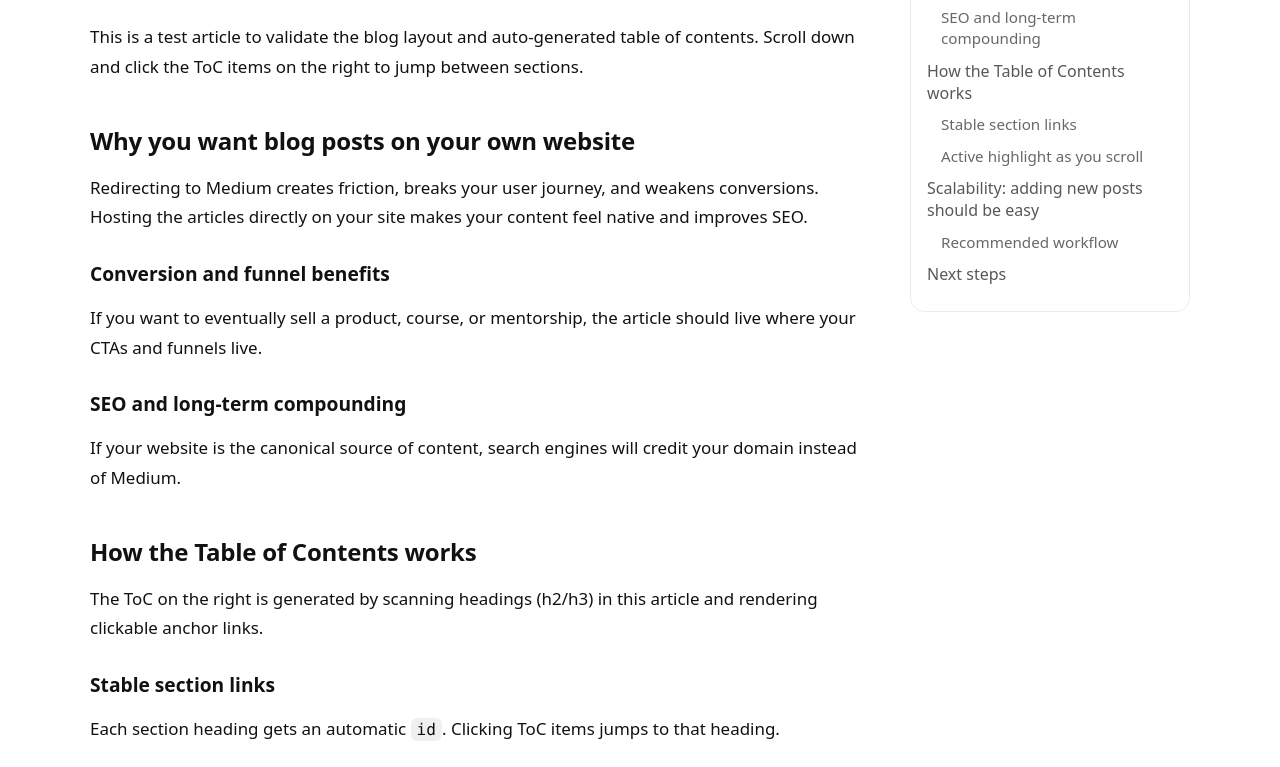
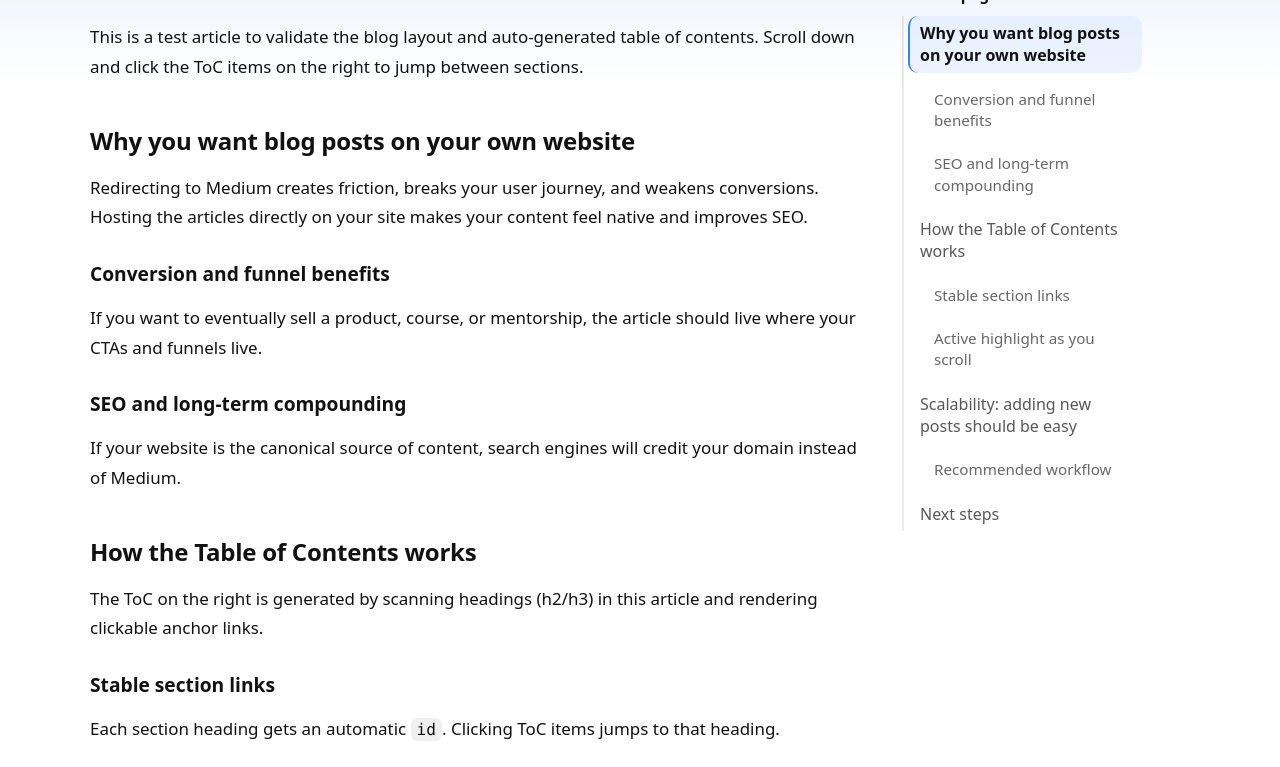
Before and after one commit to VAweng02/personal-website, a plain HTML site: page blog/test_post.html in a window 1280 px wide. Shown: the part 236-1003 px from the top of the page. Drawn offline with Linux system fonts and the light colour scheme.

Commit message:
started articles page remake

```diff
--- a/blog/test_post.html
+++ b/blog/test_post.html
@@ -5,12 +5,10 @@
   <meta name="viewport" content="width=device-width, initial-scale=1.0" />
   <title>Test Post — Table of Contents Demo</title>
 
-  <!-- Global + Blog styles -->
   <link rel="stylesheet" href="../styles/blog.css">
 </head>
 
-<body>
-  <!-- Minimal header (optional) -->
+<body class="blog-page">
   <header class="site-header">
     <div class="container">
       <a class="logo" href="../index.html">Vincent</a>
@@ -22,7 +20,6 @@
   </header>
 
   <main class="container blog-layout">
-    <!-- Article -->
     <article id="post-content" class="post">
       <header class="post-header">
         <h1 class="post-title">Test Post: Blog Page + Auto Table of Contents</h1>
@@ -87,20 +84,15 @@
       </ol>
 
       <h2>Next steps</h2>
-      <p>
-        If this looks good, next we can build:
-      </p>
+      <p>If this looks good, next we can build:</p>
       <ul>
         <li>A blog homepage (<code>blog.html</code>) showing all posts</li>
         <li>Optional: a JSON-driven blog index so you never manually edit HTML for the list</li>
       </ul>
 
-      <p>
-        End of test post ✅
-      </p>
+      <p>End of test post ✅</p>
     </article>
 
-    <!-- Table of Contents -->
     <aside class="toc">
       <div class="toc-card">
         <div class="toc-title">On this page</div>
@@ -115,7 +107,6 @@
     </div>
   </footer>
 
-  <!-- Scripts -->
   <script src="../js/toc.js"></script>
   <script>
     document.getElementById("year").textContent = new Date().getFullYear();
--- a/js/toc.js
+++ b/js/toc.js
@@ -40,7 +40,12 @@
 
   tocRoot.appendChild(ul);
 
-  // smooth scroll on click
+  const links = Array.from(tocRoot.querySelectorAll("a"));
+
+  // OPTIONAL: set initial active item once
+  if (links[0]) links[0].classList.add("active");
+
+  // smooth scroll + CLICK-ONLY active highlight
   tocRoot.addEventListener("click", (e) => {
     const a = e.target.closest("a");
     if (!a) return;
@@ -50,29 +55,12 @@
     if (!target) return;
 
     e.preventDefault();
+
+    // click-only highlight
+    links.forEach((l) => l.classList.remove("active"));
+    a.classList.add("active");
+
     target.scrollIntoView({ behavior: "smooth", block: "start" });
     history.replaceState(null, "", `#${id}`);
   });
-
-  // highlight active section while scrolling
-  const links = Array.from(tocRoot.querySelectorAll("a"));
-  const linkById = new Map(links.map((a) => [a.getAttribute("href").slice(1), a]));
-
-  const observer = new IntersectionObserver(
-    (entries) => {
-      // find the first visible heading (closest to top)
-      const visible = entries
-        .filter((e) => e.isIntersecting)
-        .sort((a, b) => a.boundingClientRect.top - b.boundingClientRect.top)[0];
-
-      if (!visible) return;
-
-      links.forEach((l) => l.classList.remove("active"));
-      const active = linkById.get(visible.target.id);
-      if (active) active.classList.add("active");
-    },
-    { rootMargin: "0px 0px -70% 0px", threshold: [0.1, 1.0] }
-  );
-
-  headings.forEach((h) => observer.observe(h));
 })();
--- a/styles/blog.css
+++ b/styles/blog.css
@@ -69,6 +69,37 @@ a:hover { opacity: 0.85; }
   grid-template-columns: minmax(0, 1fr) 280px;
   gap: 48px;
   padding: 48px 0;
+
+  position: relative; /* needed for the full-bleed background layer */
+}
+
+/* Option A: Full-bleed fade (spans the whole viewport width) */
+.blog-page .blog-layout::before {
+  content: "";
+  position: absolute;
+  top: 0;
+
+  left: 50%;
+  transform: translateX(-50%);
+
+  width: 100vw;
+  height: 260px;
+
+  background: linear-gradient(
+    to bottom,
+    rgba(56, 130, 246, 0.18),
+    rgba(56, 130, 246, 0.10),
+    rgba(255, 255, 255, 0)
+  );
+
+  pointer-events: none;
+  z-index: 0;
+}
+
+/* make sure actual content sits above the gradient */
+.blog-page .blog-layout > * {
+  position: relative;
+  z-index: 1;
 }
 
 /* ===========================
@@ -140,14 +171,23 @@ a:hover { opacity: 0.85; }
 /* ===========================
    Table of Contents
 =========================== */
+/* TOC stays on screen at all times */
 .toc {
-  align-self: start;
-  position: sticky;
-  top: 24px;
+  position: fixed;
+  top: 96px;                 /* below header */
+  right: 24px;               /* pinned to viewport right */
+  width: 280px;
+
+  max-height: calc(100vh - 96px - 24px);
+  overflow: auto;
+  padding-right: 8px;
+
+  z-index: 10;
 }
 
+
+
 .toc-card {
-  border: 1px solid rgba(0,0,0,0.08);
   border-radius: 14px;
   padding: 16px;
 }
@@ -158,15 +198,15 @@ a:hover { opacity: 0.85; }
   margin-bottom: 12px;
 }
 
-/* TOC list */
+/* --- TOC: left rail + active highlight --- */
 #toc ul {
   list-style: none;
   padding: 0;
   margin: 0;
-}
 
-#toc li {
-  margin: 10px 0;
+  /* the gray vertical rail */
+  border-left: 2px solid rgba(0,0,0,0.08);
+  padding-left: 14px; /* spacing between rail and text */
 }
 
 #toc li.h3 {
@@ -175,22 +215,41 @@ a:hover { opacity: 0.85; }
   opacity: 0.9;
 }
 
+#toc li {
+  margin: 10px 0;
+  position: relative;
+}
+
+/* make links fill the row so the highlight looks intentional */
 #toc a {
+  display: block;
+  padding: 6px 10px;
+  margin-left: -10px; /* lets the active segment tuck closer to the rail */
+  border-radius: 10px;
+
   text-decoration: none;
   color: inherit;
   opacity: 0.7;
   line-height: 1.4;
+
+  border-left: 2px solid transparent; /* active segment uses this */
 }
 
+/* Hover */
 #toc a:hover {
   opacity: 1;
+  background: rgba(0,0,0,0.03);
 }
 
-/* Active section highlight */
+/* Active: blue segment + slightly tinted background */
 #toc a.active {
   opacity: 1;
   font-weight: 650;
+
+  border-left-color: rgba(56, 130, 246, 1);
+  background: rgba(56, 130, 246, 0.08);
 }
+
 
 /* ===========================
    Footer
```
